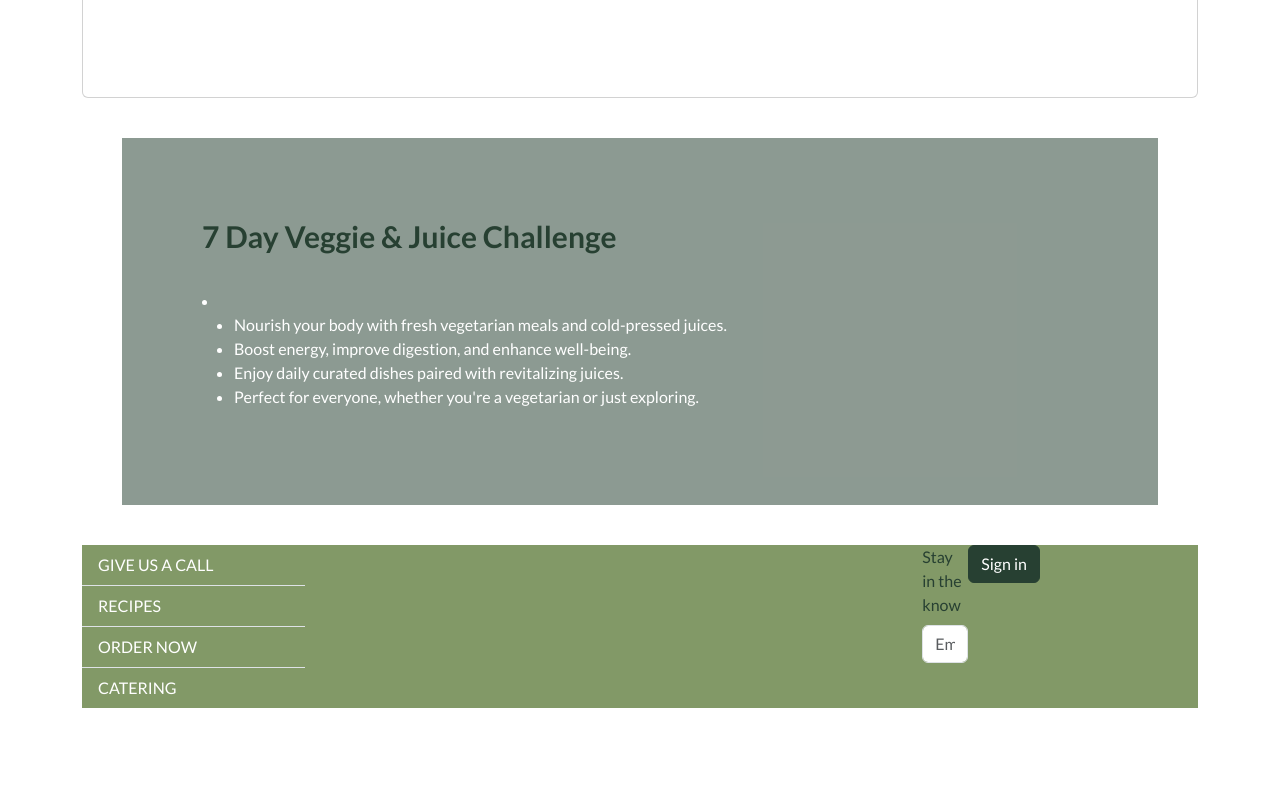
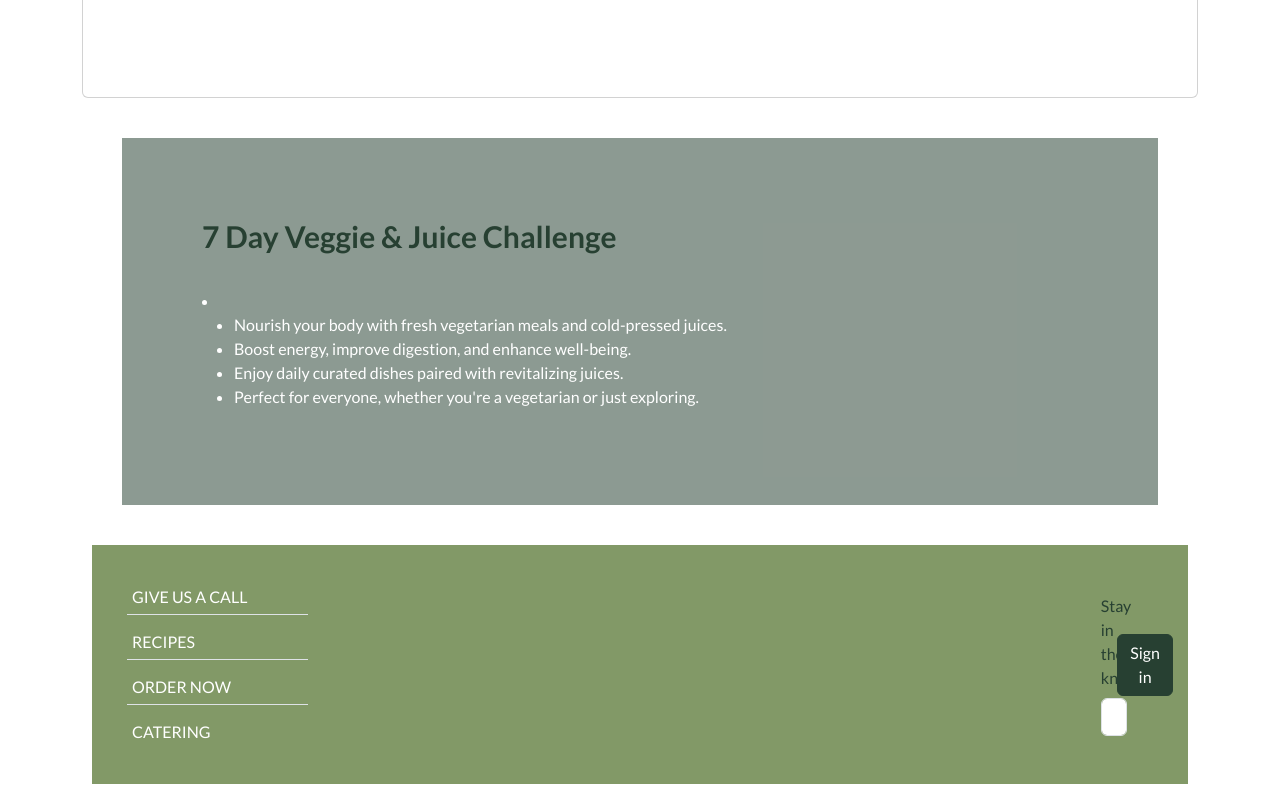
Before and after one commit to agha0033/mtm6201_final, a plain HTML site: page index.html in a window 1280 px wide. Shown: the part 1302-2096 px from the top of the page. Before the commit the page ends 2010 px from the top, so only its background shows below. Drawn offline with nearby package versions, Linux system fonts and the light colour scheme; a web font is replaced by a local one.

Commit message:
footer adjustments

```diff
--- a/css/style.css
+++ b/css/style.css
@@ -156,12 +156,16 @@ main h2 {
     justify-content: space-between;
     background-color: var(--light-green-color);
     color: var(--dark-green-color);
+    margin: 10px;
+    padding: 20px;
 }
 
 .list-group-item {
     background-color: var(--light-green-color);
     text-decoration: none;
     color: var(--fonts-white-color);
+    padding: 5px;
+    margin: 5px;
 }
 
 .footer-links {
@@ -169,9 +173,19 @@ main h2 {
     text-decoration: none;
     background-color: var(--light-green-color);
     color: var(--fonts-white-color);
+    padding: 10px;
 }
 
 .tableFooter {
     display: flex;
     justify-content: baseline;
+    padding: 10px;
+    margin: 10px;
+    display: flex;
+    width: 59px;
+    padding: 10px;
+    justify-content: center;
+    align-items: center;
+    gap: 10px;
+    flex-shrink: 0;
 }
```
